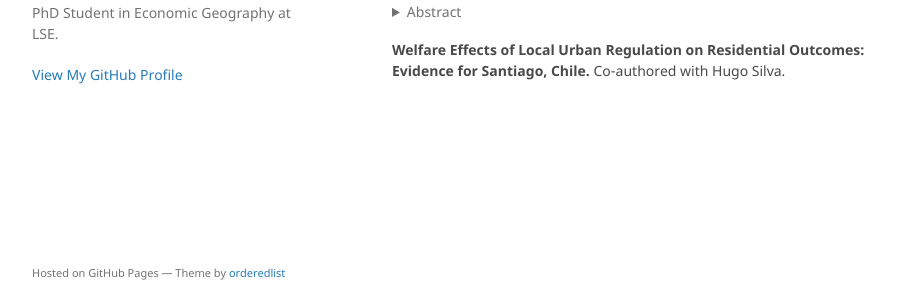
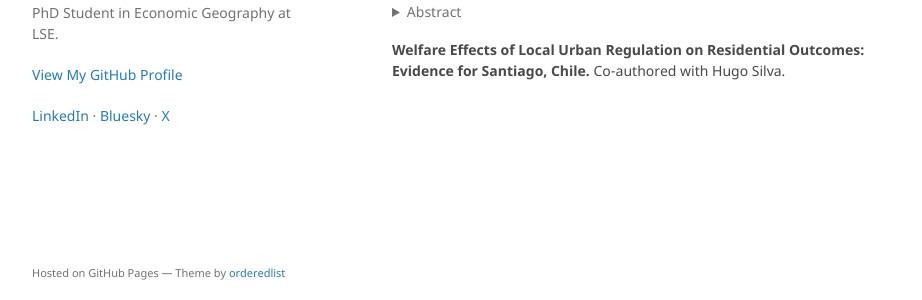
Before and after one commit to aaherrerab/aaherrerab.github.io, a Jekyll site: the page built from index.md, in a window 1280 px wide. Shown: the part 548-848 px from the top of the page, without its empty margins (178-1100 px from the left). Built offline with Jekyll 4.4.1, drawn with Linux system fonts in a browser that asks for light colours; our own code applies the rules of GitHub Pages for plain Markdown files.

Commit message:
Update default.html

```diff
--- a/_layouts/default.html
+++ b/_layouts/default.html
@@ -31,6 +31,12 @@
         <p class="view"><a href="{{ site.github.owner_url }}">View My GitHub Profile</a></p>
         {% endif %}
 
+        <p class="social">
+        <a href="https://www.linkedin.com/in/andrea-herrera-b%C3%B3rquez-3020341a3" target="_blank" rel="me noopener">LinkedIn</a> ·
+        <a href="https://bsky.app/profile/aaherrerab.bsky.social" target="_blank" rel="me noopener">Bluesky</a> ·
+        <a href="https://x.com/AndreaHerreraBo" target="_blank" rel="me noopener">X</a>
+        </p>
+
         {% if site.show_downloads %}
         <ul class="downloads">
           <li><a href="{{ site.github.zip_url }}">Download <strong>ZIP File</strong></a></li>
```
